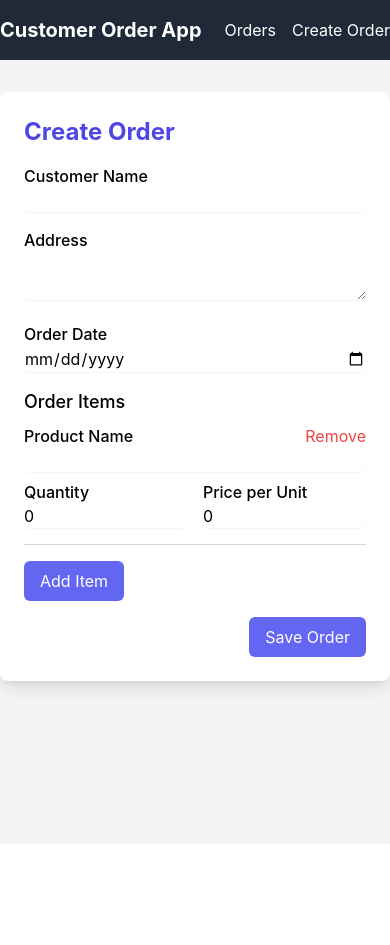
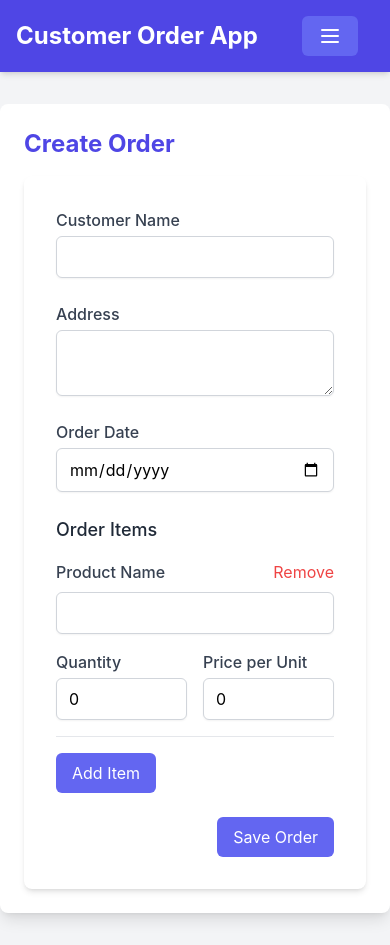
Before and after one commit to mostafa20001379/customer-order-app, a React (Create React App) app in the folder customer-order-frontend/: page /orders/create in a window 390 px wide. Before the commit the page ends 844 px from the top, so only its background shows below. Built offline with nearby package versions, Linux system fonts and the light colour scheme.

Commit message:
Edit Home and some components

```diff
--- a/customer-order-frontend/src/components/Header.js
+++ b/customer-order-frontend/src/components/Header.js
@@ -1,22 +1,30 @@
 import React from 'react';
 import { Link } from 'react-router-dom';
+import Sidebar from "./Sidebar";
 
 const Header = () => {
     return (
-        <header className="bg-gray-800 text-white py-4">
-            <div className="container mx-auto flex justify-between items-center">
-                <Link to="/" className="text-xl font-bold">
+        <header className="bg-indigo-600 text-white py-4 shadow-md">
+            <div className="container mx-auto flex justify-between items-center px-4 sm:px-6 lg:px-8">
+                <Link to="/" className="text-2xl font-bold hover:text-indigo-200 transition-colors duration-300">
                     Customer Order App
                 </Link>
-                <nav>
-                    <ul className="flex space-x-4">
+                <Sidebar />
+                <nav className="hidden sm:block">
+                    <ul className="flex space-x-6">
                         <li>
-                            <Link to="/orders" className="hover:text-gray-300">
+                            <Link
+                                to="/orders"
+                                className="hover:text-indigo-200 transition-colors duration-300 font-medium"
+                            >
                                 Orders
                             </Link>
                         </li>
                         <li>
-                            <Link to="/orders/create" className="hover:text-gray-300">
+                            <Link
+                                to="/orders/create"
+                                className="bg-indigo-500 hover:bg-indigo-700 transition-colors duration-300 px-4 py-2 rounded-md font-medium"
+                            >
                                 Create Order
                             </Link>
                         </li>
--- a/customer-order-frontend/src/components/OrderDetails.js
+++ b/customer-order-frontend/src/components/OrderDetails.js
@@ -1,9 +1,7 @@
 import React from 'react';
 import { useParams } from 'react-router-dom';
 
-const OrderDetails = ({ orders }) => {
-    const { id } = useParams();
-    const order = orders.find((o) => o.id === parseInt(id));
+const OrderDetails = ({ order }) => {
 
     if (!order) {
         return <div>Loading...</div>;
--- a/customer-order-frontend/src/components/OrderForm.js
+++ b/customer-order-frontend/src/components/OrderForm.js
@@ -28,9 +28,9 @@ const OrderForm = ({ onSubmit, order = null }) => {
     };
 
     return (
-        <form onSubmit={handleSubmit} className="space-y-4">
+        <form onSubmit={handleSubmit} className="bg-white shadow-md rounded-lg p-8 space-y-6">
             <div>
-                <label htmlFor="customer-name" className="block font-medium">
+                <label htmlFor="customer-name" className="block font-medium text-gray-700">
                     Customer Name
                 </label>
                 <input
@@ -38,22 +38,22 @@ const OrderForm = ({ onSubmit, order = null }) => {
                     id="customer-name"
                     value={customerName}
                     onChange={(e) => setCustomerName(e.target.value)}
-                    className="w-full border-gray-300 rounded-md shadow-sm focus:border-indigo-500 focus:ring focus:ring-indigo-200 focus:ring-opacity-50"
+                    className="mt-1 block w-full border border-gray-300 rounded-md shadow-sm py-2 px-3 focus:outline-none focus:ring-indigo-500 focus:border-indigo-500 sm:text-sm"
                 />
             </div>
             <div>
-                <label htmlFor="address" className="block font-medium">
+                <label htmlFor="address" className="block font-medium text-gray-700">
                     Address
                 </label>
                 <textarea
                     id="address"
                     value={address}
                     onChange={(e) => setAddress(e.target.value)}
-                    className="w-full border-gray-300 rounded-md shadow-sm focus:border-indigo-500 focus:ring focus:ring-indigo-200 focus:ring-opacity-50"
+                    className="mt-1 block w-full border border-gray-300 rounded-md shadow-sm py-2 px-3 focus:outline-none focus:ring-indigo-500 focus:border-indigo-500 sm:text-sm"
                 />
             </div>
             <div>
-                <label htmlFor="order-date" className="block font-medium">
+                <label htmlFor="order-date" className="block font-medium text-gray-700">
                     Order Date
                 </label>
                 <input
@@ -61,21 +61,21 @@ const OrderForm = ({ onSubmit, order = null }) => {
                     id="order-date"
                     value={orderDate}
                     onChange={(e) => setOrderDate(e.target.value)}
-                    className="w-full border-gray-300 rounded-md shadow-sm focus:border-indigo-500 focus:ring focus:ring-indigo-200 focus:ring-opacity-50"
+                    className="mt-1 block w-full border border-gray-300 rounded-md shadow-sm py-2 px-3 focus:outline-none focus:ring-indigo-500 focus:border-indigo-500 sm:text-sm"
                 />
             </div>
             <div>
-                <h3 className="text-lg font-medium mb-2">Order Items</h3>
+                <h3 className="text-lg font-medium mb-4 text-gray-800">Order Items</h3>
                 {items.map((item, index) => (
-                    <div key={index} className="border-b border-gray-300 pb-4 mb-4">
-                        <div className="flex items-center justify-between">
-                            <label htmlFor={`product-name-${index}`} className="font-medium">
+                    <div key={index} className="border-b border-gray-200 pb-4 mb-4">
+                        <div className="flex items-center justify-between mb-2">
+                            <label htmlFor={`product-name-${index}`} className="font-medium text-gray-700">
                                 Product Name
                             </label>
                             <button
                                 type="button"
                                 onClick={() => handleRemoveItem(index)}
-                                className="text-red-500 hover:text-red-700"
+                                className="text-red-500 hover:text-red-700 focus:outline-none"
                             >
                                 Remove
                             </button>
@@ -85,11 +85,11 @@ const OrderForm = ({ onSubmit, order = null }) => {
                             id={`product-name-${index}`}
                             value={item.product_name}
                             onChange={(e) => handleItemChange(index, 'product_name', e.target.value)}
-                            className="w-full border-gray-300 rounded-md shadow-sm focus:border-indigo-500 focus:ring focus:ring-indigo-200 focus:ring-opacity-50 mb-2"
+                            className="mt-1 block w-full border border-gray-300 rounded-md shadow-sm py-2 px-3 focus:outline-none focus:ring-indigo-500 focus:border-indigo-500 sm:text-sm"
                         />
-                        <div className="flex space-x-4">
+                        <div className="grid grid-cols-2 gap-4 mt-4">
                             <div>
-                                <label htmlFor={`quantity-${index}`} className="block font-medium">
+                                <label htmlFor={`quantity-${index}`} className="block font-medium text-gray-700">
                                     Quantity
                                 </label>
                                 <input
@@ -97,11 +97,11 @@ const OrderForm = ({ onSubmit, order = null }) => {
                                     id={`quantity-${index}`}
                                     value={item.quantity}
                                     onChange={(e) => handleItemChange(index, 'quantity', e.target.value)}
-                                    className="w-full border-gray-300 rounded-md shadow-sm focus:border-indigo-500 focus:ring focus:ring-indigo-200 focus:ring-opacity-50"
+                                    className="mt-1 block w-full border border-gray-300 rounded-md shadow-sm py-2 px-3 focus:outline-none focus:ring-indigo-500 focus:border-indigo-500 sm:text-sm"
                                 />
                             </div>
                             <div>
-                                <label htmlFor={`price-per-unit-${index}`} className="block font-medium">
+                                <label htmlFor={`price-per-unit-${index}`} className="block font-medium text-gray-700">
                                     Price per Unit
                                 </label>
                                 <input
@@ -109,7 +109,7 @@ const OrderForm = ({ onSubmit, order = null }) => {
                                     id={`price-per-unit-${index}`}
                                     value={item.price_per_unit}
                                     onChange={(e) => handleItemChange(index, 'price_per_unit', e.target.value)}
-                                    className="w-full border-gray-300 rounded-md shadow-sm focus:border-indigo-500 focus:ring focus:ring-indigo-200 focus:ring-opacity-50"
+                                    className="mt-1 block w-full border border-gray-300 rounded-md shadow-sm py-2 px-3 focus:outline-none focus:ring-indigo-500 focus:border-indigo-500 sm:text-sm"
                                 />
                             </div>
                         </div>
@@ -118,7 +118,7 @@ const OrderForm = ({ onSubmit, order = null }) => {
                 <button
                     type="button"
                     onClick={handleAddItem}
-                    className="bg-indigo-500 text-white px-4 py-2 rounded-md hover:bg-indigo-600"
+                    className="bg-indigo-500 text-white px-4 py-2 rounded-md hover:bg-indigo-600 focus:outline-none focus:ring-2 focus:ring-offset-2 focus:ring-indigo-500"
                 >
                     Add Item
                 </button>
@@ -126,7 +126,7 @@ const OrderForm = ({ onSubmit, order = null }) => {
             <div className="flex justify-end">
                 <button
                     type="submit"
-                    className="bg-indigo-500 text-white px-4 py-2 rounded-md hover:bg-indigo-600"
+                    className="bg-indigo-500 text-white px-4 py-2 rounded-md hover:bg-indigo-600 focus:outline-none focus:ring-2 focus:ring-offset-2 focus:ring-indigo-500"
                 >
                     Save Order
                 </button>
--- /dev/null
+++ b/customer-order-frontend/src/components/Sidebar.js
@@ -0,0 +1,72 @@
+import React, {useState} from 'react';
+import {Link} from 'react-router-dom';
+
+const Sidebar = () => {
+    const [isOpen, setIsOpen] = useState(false);
+
+    const toggleSidebar = () => {
+        setIsOpen(!isOpen);
+    };
+
+    return (
+        <>
+            <button
+                type="button"
+                onClick={toggleSidebar}
+                className="relative right-4 z-50 bg-indigo-500 hover:bg-indigo-700 transition-colors duration-300 text-white px-4 py-2 rounded-md font-medium sm:hidden"
+            >
+                <svg
+                    className="h-6 w-6"
+                    fill="none"
+                    viewBox="0 0 24 24"
+                    stroke="currentColor"
+                >
+                    {isOpen ? (
+                        <path
+                            strokeLinecap="round"
+                            strokeLinejoin="round"
+                            strokeWidth={2}
+                            d="M6 18L18 6M6 6l12 12"
+                        />
+                    ) : (
+                        <path
+                            strokeLinecap="round"
+                            strokeLinejoin="round"
+                            strokeWidth={2}
+                            d="M4 6h16M4 12h16M4 18h16"
+                        />
+                    )}
+                </svg>
+            </button>
+
+            <div
+                className={`fixed top-0 left-0 h-screen w-64 bg-indigo-600 text-white z-40 transition-transform duration-300 ${
+                    isOpen ? 'translate-x-0' : '-translate-x-full'
+                }`}
+            >
+                <nav className="mt-6">
+                    <ul className="space-y-4 px-4">
+                        <li>
+                            <Link
+                                to="/orders"
+                                className="hover:text-indigo-200 px-4 py-2 transition-colors duration-300 font-medium my-4"
+                            >
+                                Orders
+                            </Link>
+                        </li>
+                        <li>
+                            <Link
+                                to="/orders/create"
+                                className="bg-indigo-500 hover:bg-indigo-700 transition-colors duration-300 px-4 py-2 rounded-md font-medium my-4"
+                            >
+                                Create Order
+                            </Link>
+                        </li>
+                    </ul>
+                </nav>
+            </div>
+        </>
+    );
+};
+
+export default Sidebar;
```
Also changed, not shown: customer-order-frontend/src/pages/Home.js (+9 -7 lines).
